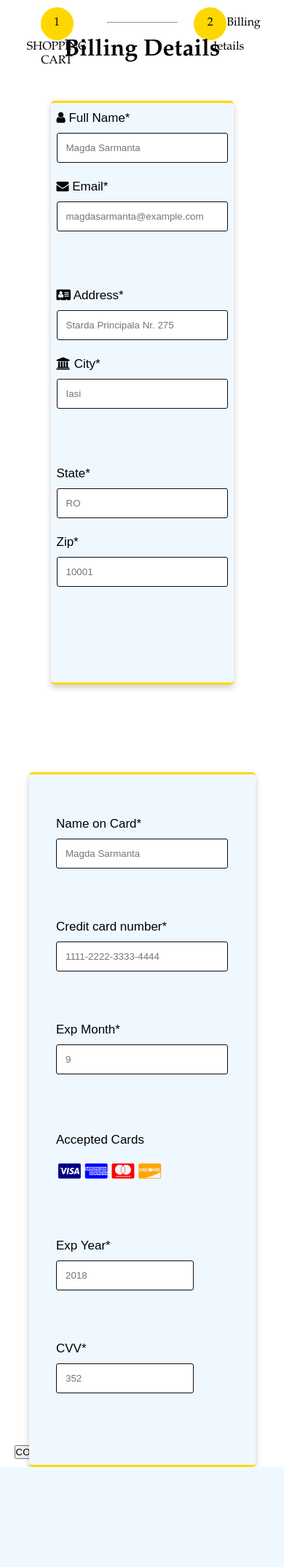
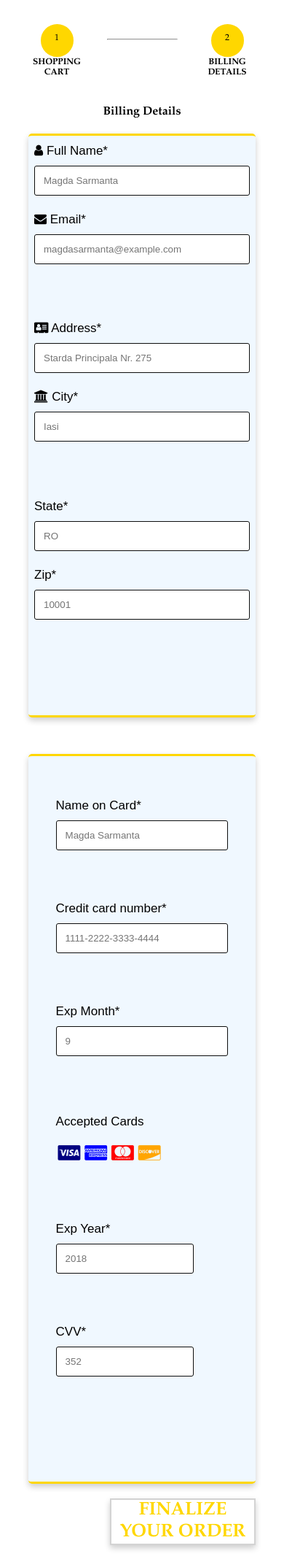
Before and after one commit to NicsanRalucaM/Perfume-Web-Manager, a PHP site: page /checkout.html in a window 390 px wide. Shown: the part 240-2387 px from the top of the page at 73% size. Before the commit the page ends 2250 px from the top, so only its background shows below. Run offline with PHP 8.4, Linux system fonts and the light colour scheme.

Commit message:
revizuit

```diff
--- a/PerMvar1/checkout.css
+++ b/PerMvar1/checkout.css
@@ -1,10 +1,6 @@
 .box-container {
-    width: 90%;
-    height: 2000px;
-    margin: auto;
     display: flex;
-    flex-direction: column;
-    justify-content: space-evenly;
+    flex-flow: column wrap;
 
 }
 
@@ -12,6 +8,7 @@
     text-align: center;
     position: relative;
 }
+
 .box-container h2 {
     text-align: center;
     position: relative;
@@ -19,8 +16,9 @@
 }
 
 .box-container .checkout {
+    width: 80%;
     height: 400px;
-    margin: 20px;
+    margin: auto;
     position: relative;
     background-color: aliceblue;
     gap: 10px;
@@ -41,13 +39,13 @@
 
 .box-container .row {
     display: flex;
-    position: relative;
-    top: 0px;
-    margin: 0px;
+    margin: 6% 30%;
+    box-sizing: border-box;
+
 }
 
 .box-container .row .column {
-    flex: 33.33%;
+    flex: 50%;
     width: 50px;
     height: 50px;
     background: white;
@@ -58,6 +56,10 @@
 .box-container .row .column .nou hr {
     margin-top: 20px;
     text-align: center;
+}
+
+.box-container h1 {
+    margin: 20px;
 }
 
 .box-container .row .column p {
@@ -71,12 +73,34 @@
     display: inline-block;
 }
 
+
 #p1 p {
     background-color: gold;
 }
 
 #p2 p {
     background-color: gold;
+}
+
+@media screen and (max-width: 650px) {
+
+
+    .box-container .row .column p, .box-container .row .column h3 {
+        font-size: 75%
+    }
+
+
+    .box-container .row {
+        margin-right: 5%;
+        margin-left: 5%;
+        margin-bottom: 13%;
+    }
+
+    .box-container h1 {
+        font-size: 100%
+    }
+
+
 }
 
 .box-container .checkout .address {
@@ -106,7 +130,7 @@
     top: 50px;
 }
 
-.box-container .checkout input[type=text],.box-container .checkout input[type=email],.box-container .checkout input[type=number]{
+.box-container .checkout input[type=text], .box-container .checkout input[type=email], .box-container .checkout input[type=number] {
     width: 100%;
     margin-bottom: 20px;
     padding: 12px;
@@ -127,8 +151,11 @@
 }
 
 .box-container .payment {
+    width: 80%;
+    margin: auto;
+    margin-bottom: 20px;
     height: 500px;
-    margin: 20px;
+
     position: relative;
     top: 50px;
     background-color: aliceblue;
@@ -162,7 +189,7 @@
     display: flex;
     flex-direction: column;
     position: relative;
-    right: 5%;
+    right: 2%;
 
 }
 
@@ -220,49 +247,58 @@
     font-size: 200%;
 }
 
-@media (max-width: 650px) {
-    .box-container{
+@media (max-width: 690px) {
+    .box-container {
 
     }
+
     .box-container .checkout {
-        margin: 50px;
+
         height: 800px;
         flex-direction: column;
     }
-    .box-container .checkout .user{
+
+    .box-container .checkout .user {
         margin: 0;
-        top:0;
+        top: 0;
         flex-basis: 30%;
     }
-    .box-container .checkout .address{
+
+    .box-container .checkout .address {
         margin: 0;
-        top:0;
+        top: 0;
         flex-basis: 30%;
     }
-    .box-container .checkout .address_det{
+
+    .box-container .checkout .address_det {
         margin: 0;
-        top:0;
+        top: 0;
         flex-basis: 30%;
     }
-    .box-container .payment{
+
+    .box-container .payment {
         flex-direction: column;
         height: 1000px;
     }
-    .box-container .payment .card{
+
+    .box-container .payment .card {
         width: 100%;
     }
-    .box-container .payment .row{
+
+    .box-container .payment .row {
         width: 100%;
         position: relative;
         right: 0;
         left: 10%;
     }
+
     .box-container .payment .row .card_type .icon-container i {
 
         font-size: 150%;
         flex-basis: 10%;
     }
 }
+
 @media (max-width: 400px) {
     .box-container .payment .row .card_type .icon-container i {
 
@@ -270,3 +306,33 @@
         flex-basis: 10%;
     }
 }
+
+.btn_adr {
+    text-align: right;
+    margin-top: 50px;
+    margin-right: 10%;
+    margin-bottom: 30px;
+
+
+}
+.btn_adr .address {
+
+    width: 200px;
+    background-color: white;
+    border: 2px solid lightgray;
+    box-shadow: 0 4px 8px 0 rgba(0, 0, 0, 0.2);
+    outline: none;
+    font-weight: bold;
+    font-size: 25px;
+    color: gold;
+    cursor: pointer;
+    text-align: center;
+    font-family: Garamond, serif;
+}
+
+
+
+.address:hover {
+    color: #000;
+    opacity: 0.7;
+}
--- a/PerMvar1/checkout.html
+++ b/PerMvar1/checkout.html
@@ -69,13 +69,15 @@
 <div class="box-container" id="box_cont">
 
     <div class="row">
-        <div class="column" id="p1"><p>1</p>SHOPPING CART</div>
+        <div class="column" id="p1"><p>1</p>
+            <h3><b>SHOPPING CART</b></h3></div>
         <div class="column">
             <div class="nou">
                 <hr>
             </div>
         </div>
-        <div class="column " id="p2"><p>2</p>Billing details</div>
+        <div class="column " id="p2"><p>2</p>
+            <h3><b>BILLING DETAILS</b></h3></div>
     </div>
     <h1>Billing Details</h1>
     <h2 style="display: none" id="errormsg"></h2>
@@ -140,7 +142,7 @@
     </div>
 
     <div class="btn_adr">
-        <button class="address" onclick="checkFields()" id="goAddress"> CONTINUE</button>
+        <button class="address" onclick="checkFields()" id="goAddress"> FINALIZE YOUR ORDER</button>
     </div>
 
 </div>
--- a/PerMvar1/favorite.html
+++ b/PerMvar1/favorite.html
@@ -95,9 +95,7 @@
 
         </div>
 `;
-                    document.getElementById("pret").innerText = parseInt(document.getElementById("pret").innerText) + parseInt(b.price) + "$";
-                    document.getElementById("pret2").innerText = document.getElementById("pret").innerText;
-                    console.log(parseInt(b.price));
+
                 }
             }
         });
```
Also changed, not shown: PerMvar1/cart.css (+27 -29 lines), PerMvar1/favorite.css (+22 -39 lines).
